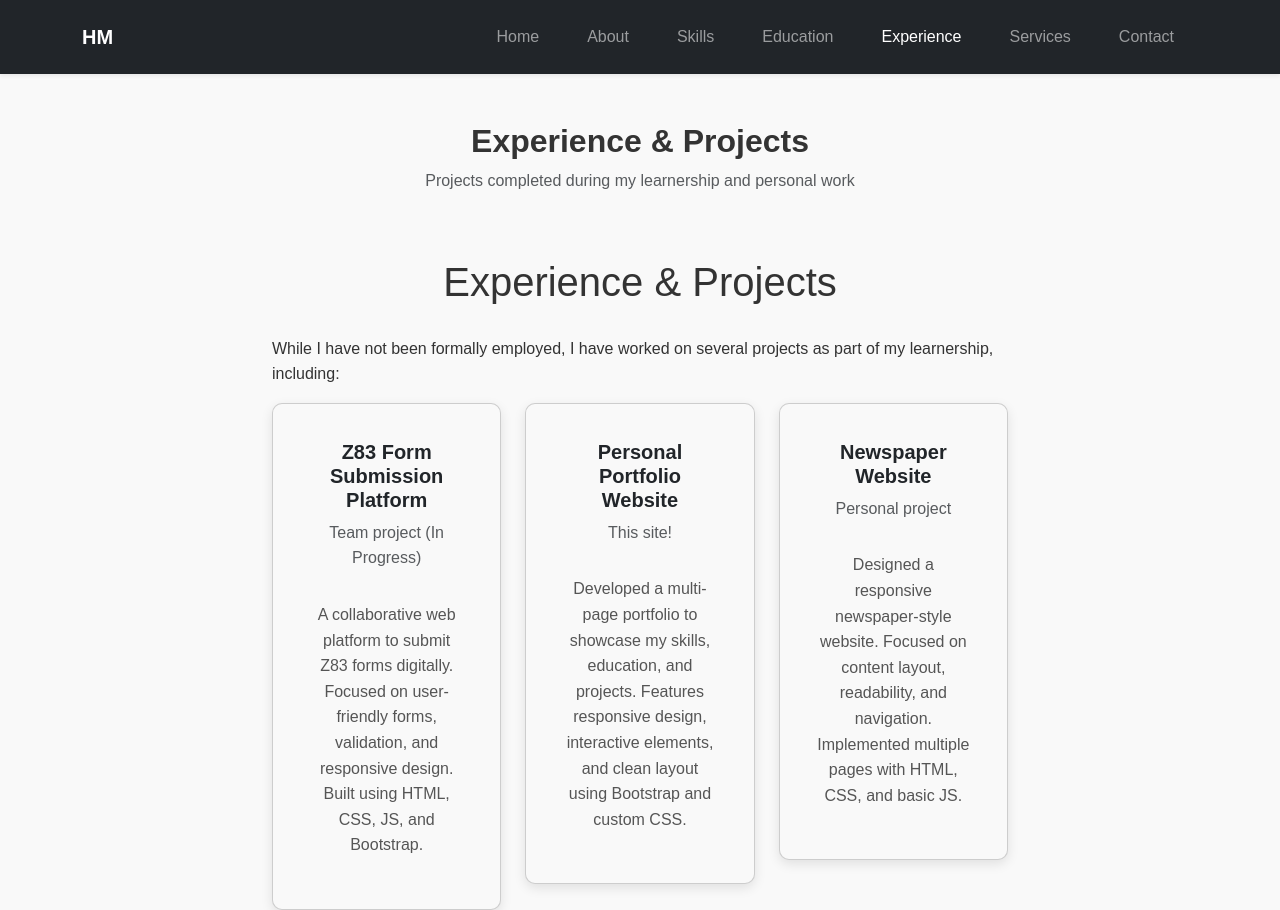
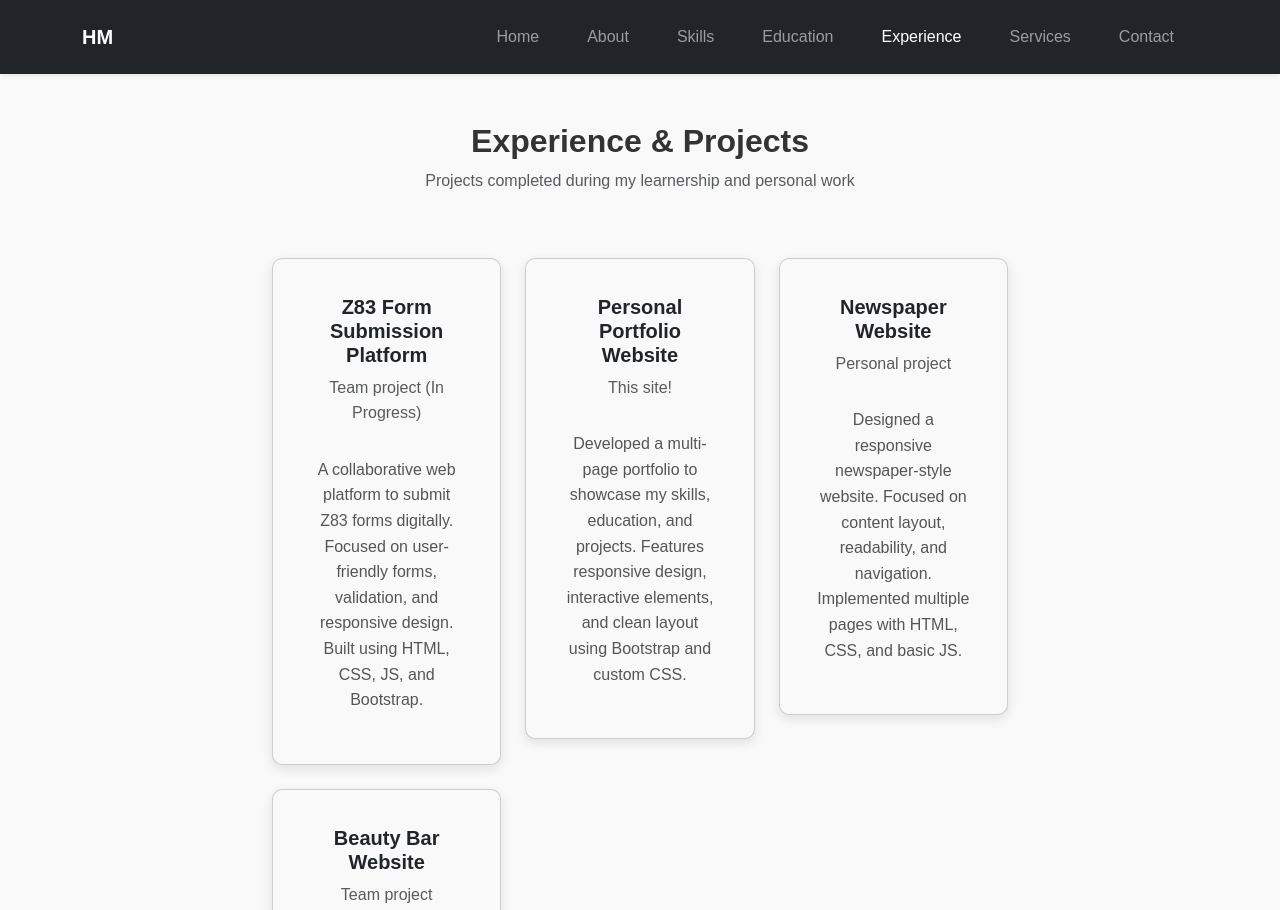
Before and after one commit to Hlengiwe08/Portfolio, a plain HTML site: page experience.html in a window 1280 px wide. Shown: the top 910 px of the page. Drawn offline with nearby package versions, Linux system fonts and the light colour scheme.

Commit message:
Update experience.html

```diff
--- a/experience.html
+++ b/experience.html
@@ -50,10 +50,7 @@
         </div>
 
         <section class="experience">
-  <h1>Experience & Projects</h1>
-  <p>While I have not been formally employed, I have worked on several projects as part of my learnership, including:</p>
-
-  <div class="row g-4">
+   <div class="row g-4">
 
     <!-- Project 1 -->
     <div class="col-md-6 col-lg-4">
```
